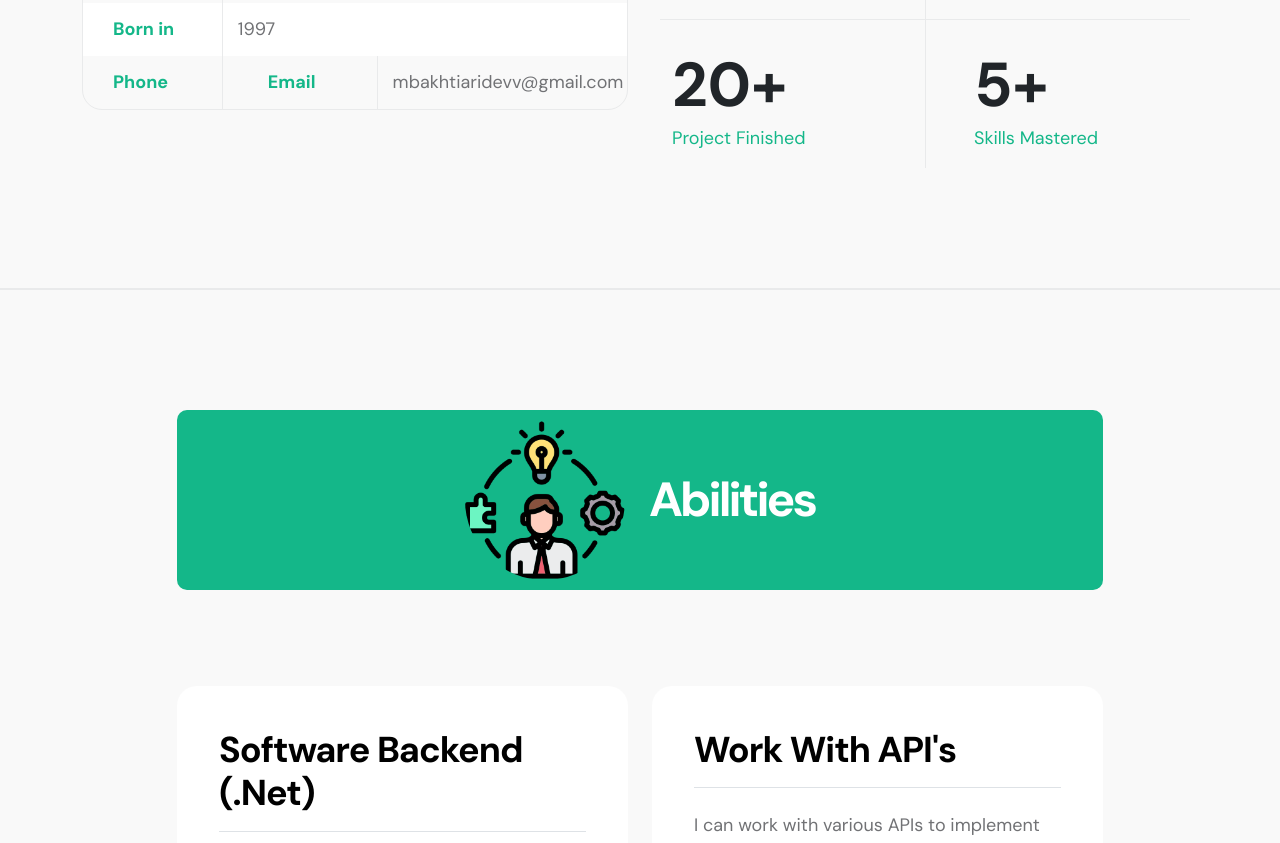
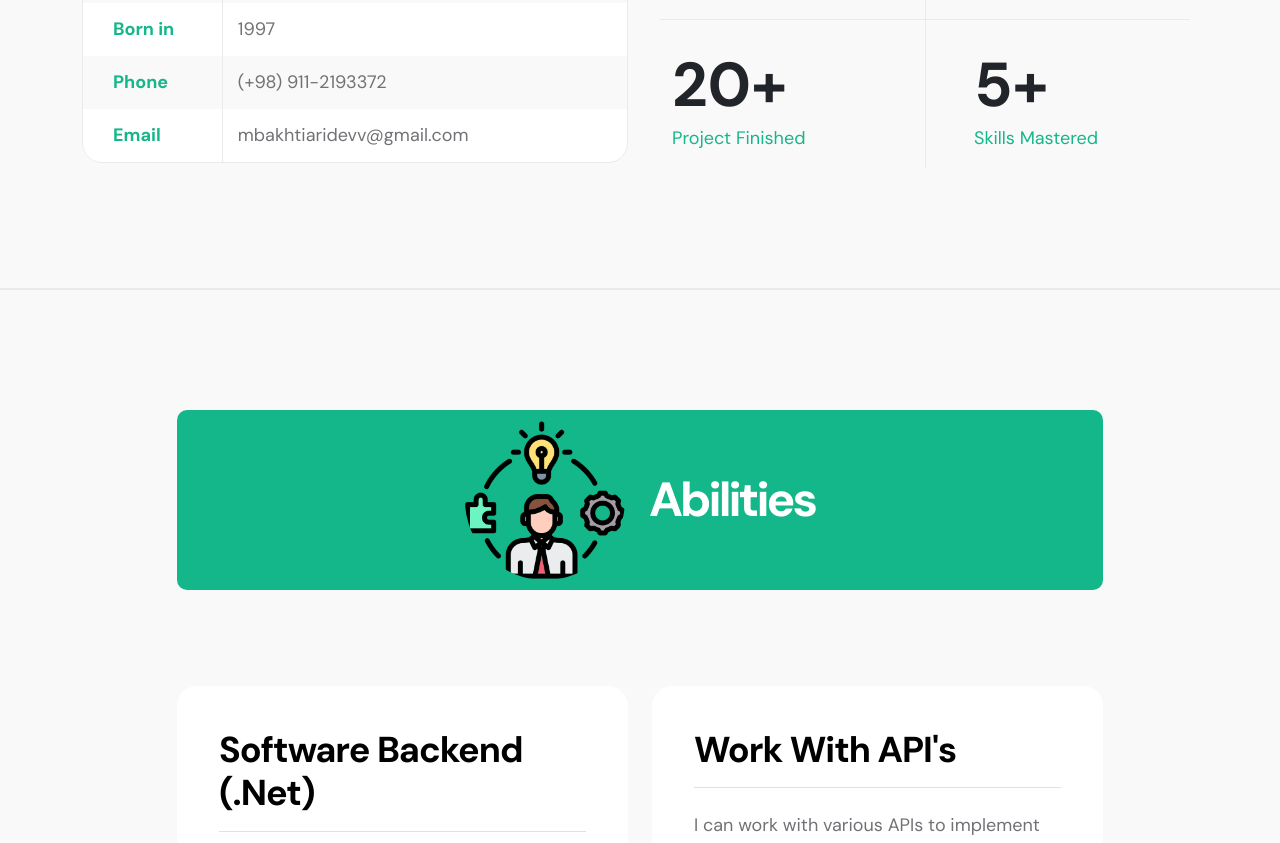
Before and after one commit to MBakhtiari97/PW, a plain HTML site: page index.html in a window 1280 px wide. Shown: the part 1699-2542 px from the top of the page. Drawn offline with Linux system fonts and the light colour scheme.

Commit message:
Update index.html

```diff
--- a/index.html
+++ b/index.html
@@ -171,7 +171,7 @@ https://templatemo.com/tm-578-first-portfolio
 
                                     <p>
                                         <span class="profile-small-title">Phone</span>
-                                         <span><a href="tel: 989112193372>(+98) 911-2193372</a></span>
+                                         <span><a href="tel: 989112193372">(+98) 911-2193372</a></span>
                                     </p>
 
                                     <p>
```
